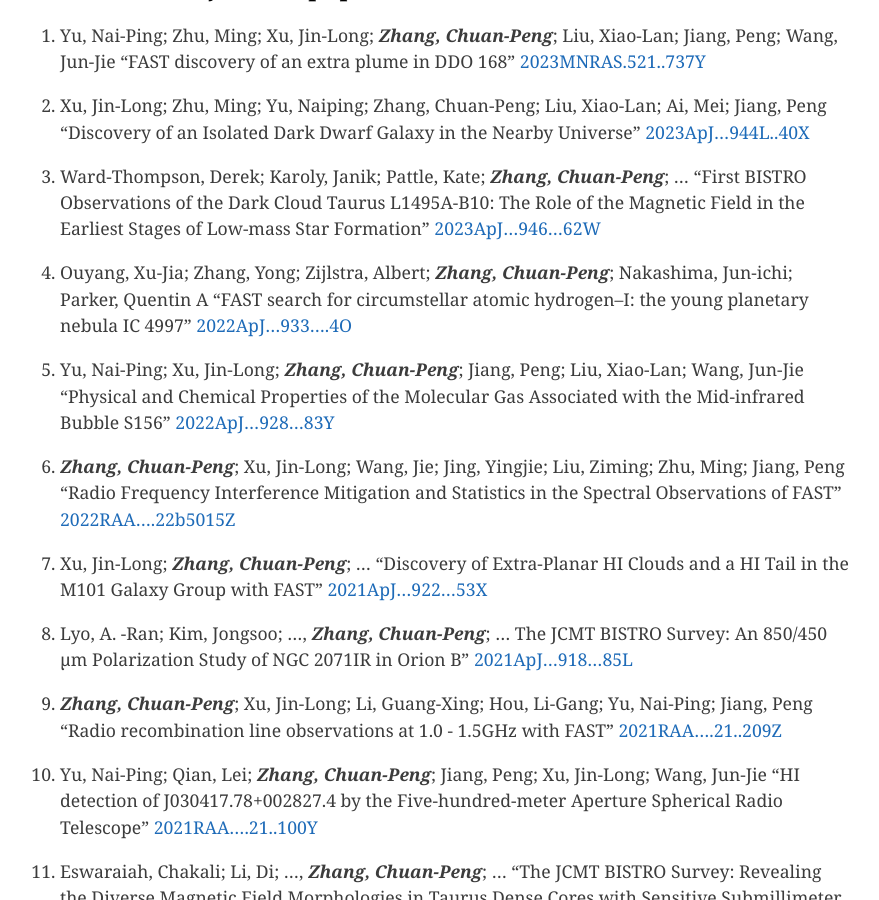
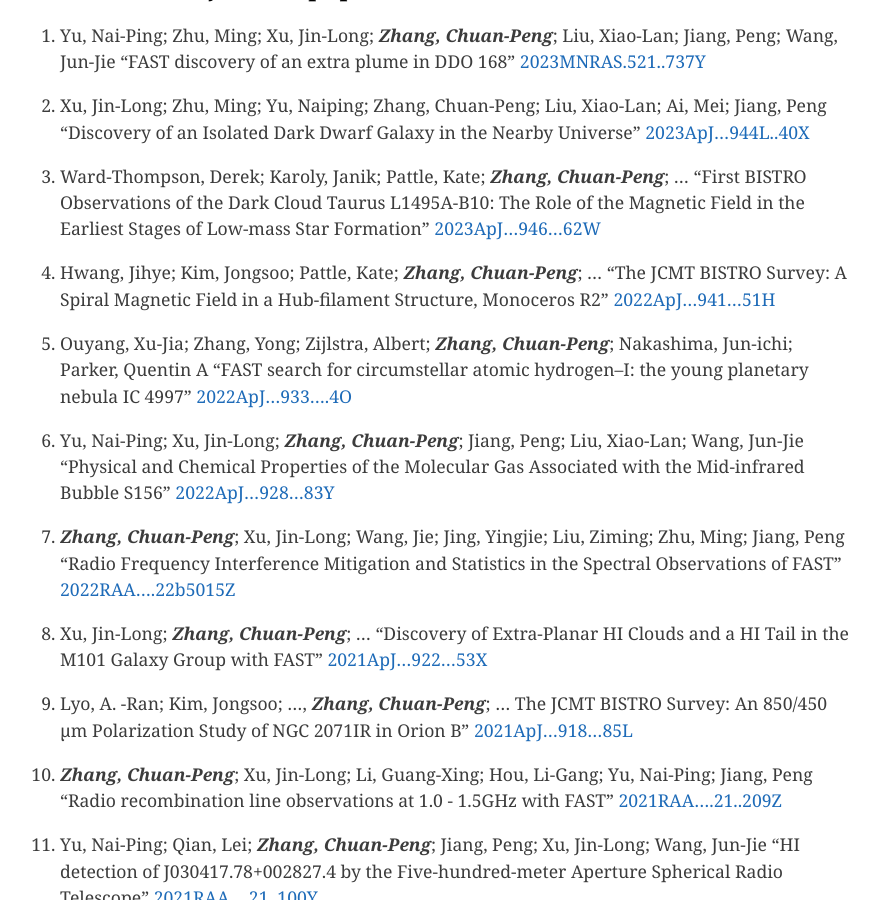
Before and after one commit to zcp521/zcp521.github.io, a Jekyll site: the page built from pub.md, in a window 1280 px wide and 900 px high, scrolled down 713 px. Shown: the whole window, without its empty margins (204-1083 px from the left). Built offline with Jekyll 4.4.1, drawn with Linux system fonts in a browser that asks for light colours.

Commit message:
Update pub.md

```diff
--- a/pub.md
+++ b/pub.md
@@ -25,6 +25,10 @@
 55. Ward-Thompson, Derek; Karoly, Janik; Pattle, Kate; ***Zhang, Chuan-Peng***; ...
 	"First BISTRO Observations of the Dark Cloud Taurus L1495A-B10: The Role of the Magnetic Field in the Earliest Stages of Low-mass Star Formation"
 	[2023ApJ...946...62W](https://ui.adsabs.harvard.edu/abs/2023ApJ...946...62W/abstract)
+
+55. Hwang, Jihye; Kim, Jongsoo; Pattle, Kate; ***Zhang, Chuan-Peng***; ...
+	"The JCMT BISTRO Survey: A Spiral Magnetic Field in a Hub-filament Structure, Monoceros R2"
+	[2022ApJ...941...51H](https://ui.adsabs.harvard.edu/abs/2022ApJ...941...51H/abstract)
 
 54. Ouyang, Xu-Jia; Zhang, Yong; Zijlstra, Albert; ***Zhang, Chuan-Peng***; Nakashima, Jun-ichi; Parker, Quentin A
 	"FAST search for circumstellar atomic hydrogen--I: the young planetary nebula IC 4997"
```
